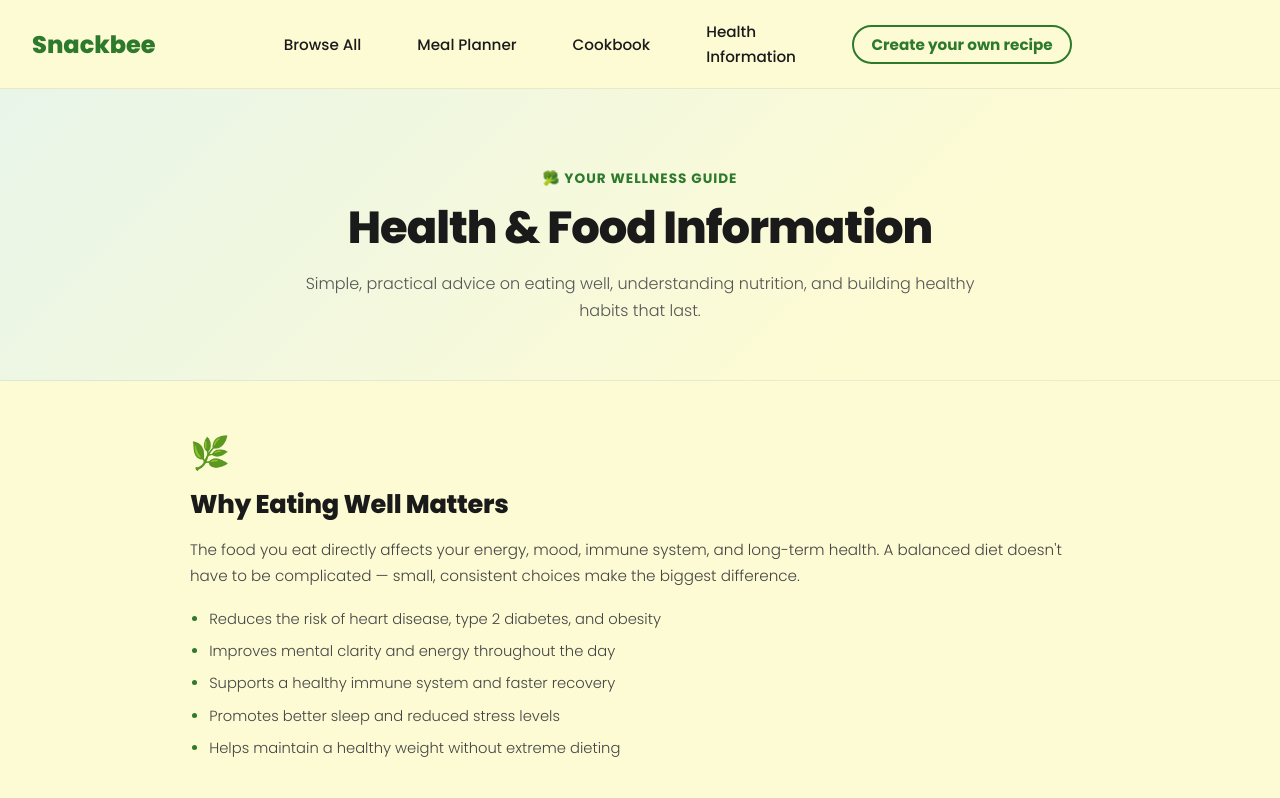
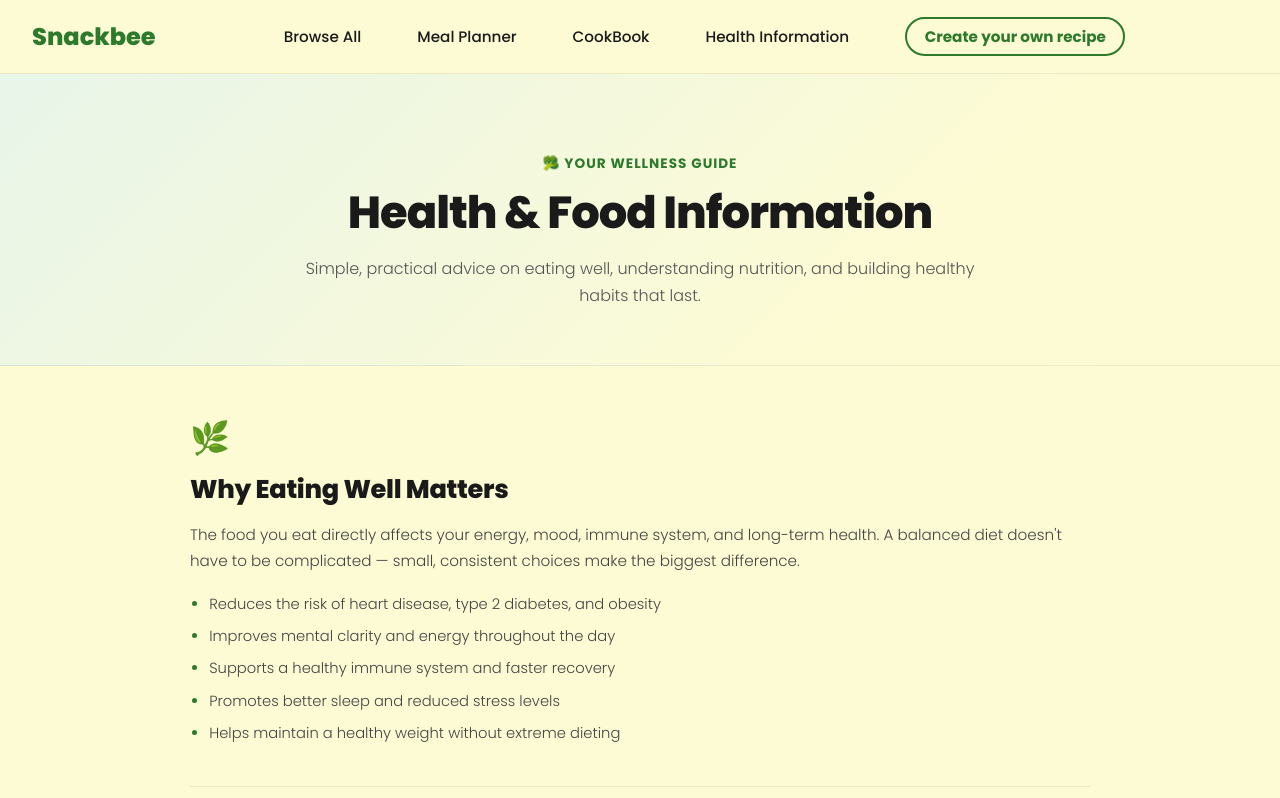
Before and after one commit to SirRmelTheThird/Recipe-Finder, a plain HTML site: page healthinfo.html in a window 1280 px wide. Shown: the top 798 px of the page. Drawn offline with Linux system fonts and the light colour scheme.

Commit message:
Heath Information Page Linked Again
fixed spelling errors and html link from health to healthinfo

```diff
--- a/healthinfo.html
+++ b/healthinfo.html
@@ -20,8 +20,8 @@
         <ul class="navbar-list">
           <li class="navbar-item"><a href="browse-all.html" class="navbar-link">Browse All</a></li>
           <li><a href="meal-planner.html" class="navbar-link">Meal Planner</a></li>
-          <li class="navbar-item"><a href="cookbook.html" class="navbar-link">Cookbook</a></li>
-          <li class="navbar-item"><a href="healthinfo.html" class="navbar-link">Health <br>Information</a></li>
+          <li class="navbar-item"><a href="cookbook.html" class="navbar-link">CookBook</a></li>
+          <li class="navbar-item"><a href="healthinfo.html" class="navbar-link">Health Information</a></li>
           <li class="navbar-item"><a href="#" class="navbar-link navbar-link--bordered">Create your own recipe</a></li>
         </ul>
       </div>
```
Also changed, not shown: browse-all.html (+3 -3 lines), meal-planner.html (+2 -2 lines).
